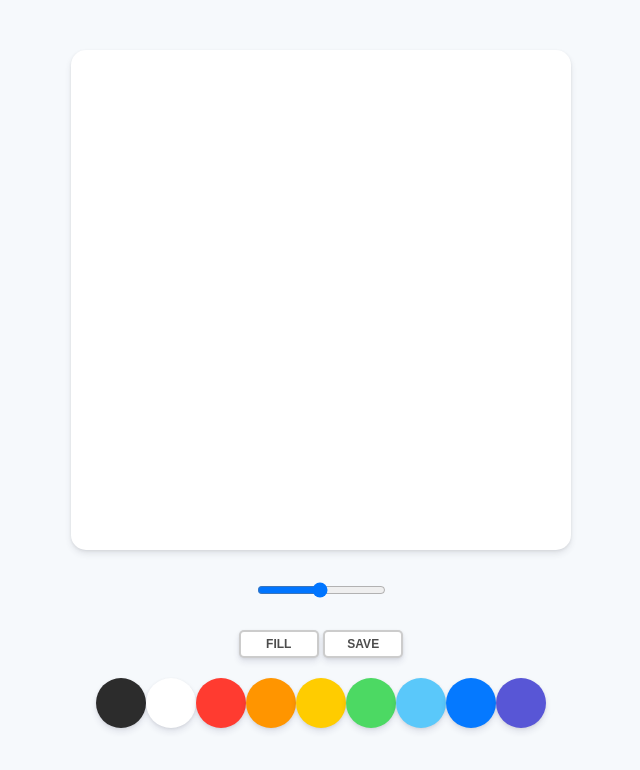
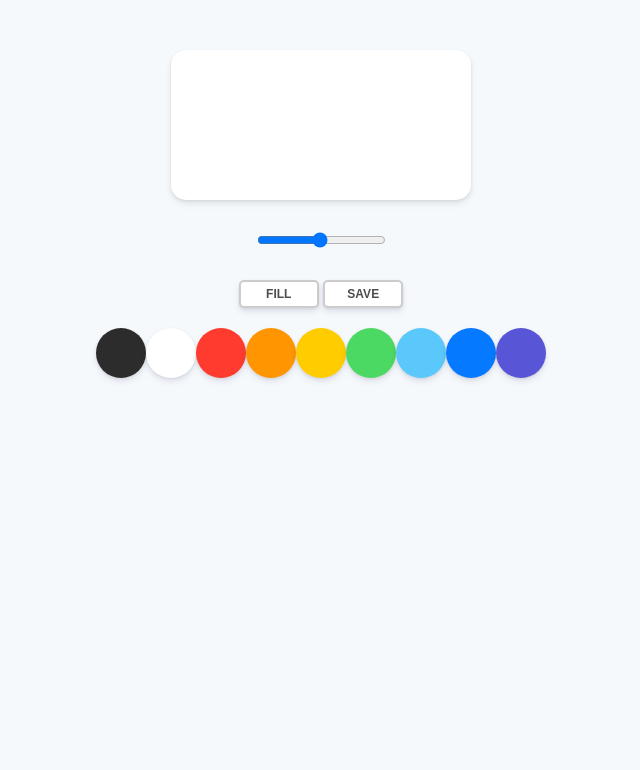
Before and after one commit to roqurdl/paintjs, a plain HTML site: page index.html in a window 1280 px wide. Shown: the whole page, without its empty margins (319-959 px from the left). Drawn offline with Linux system fonts and the light colour scheme; files that its build step writes are made by us from their sources; files whose address does not match are found by name.

Commit message:
refer.html

```diff
--- a/index.html
+++ b/index.html
@@ -2,13 +2,13 @@
 <html lang="en">
   <head>
     <meta charset="UTF-8" />
-    <meta http-equiv="X-UA-Compatible" content="IE=edge" />
     <meta name="viewport" content="width=device-width, initial-scale=1.0" />
-    <link rel="stylesheet" href="css/styles.css" />
-    <title>Document</title>
+    <meta http-equiv="X-UA-Compatible" content="ie=edge" />
+    <link rel="stylesheet" href="styles.css" />
+    <title>PaintJS</title>
   </head>
   <body>
-    <canvas id="jsCanvas" class="canvas" width="500px" height="500px"></canvas>
+    <canvas id="jsCanvas" class="canvas"></canvas>
     <div class="controls">
       <div class="controls__range">
         <input
@@ -25,17 +25,44 @@
         <button id="jsSave">Save</button>
       </div>
       <div class="controls__colors" id="jsColors">
-        <div class="controls__color" style="background-color: #2c2c2c"></div>
-        <div class="controls__color" style="background-color: white"></div>
-        <div class="controls__color" style="background-color: #ff3b30"></div>
-        <div class="controls__color" style="background-color: #ff9500"></div>
-        <div class="controls__color" style="background-color: #ffcc00"></div>
-        <div class="controls__color" style="background-color: #4cd963"></div>
-        <div class="controls__color" style="background-color: #5ac8fa"></div>
-        <div class="controls__color" style="background-color: #0579ff"></div>
-        <div class="controls__color" style="background-color: #5856d6"></div>
+        <div
+          class="controls__color jsColor"
+          style="background-color: #2c2c2c"
+        ></div>
+        <div
+          class="controls__color jsColor"
+          style="background-color: white"
+        ></div>
+        <div
+          class="controls__color jsColor"
+          style="background-color: #ff3b30"
+        ></div>
+        <div
+          class="controls__color jsColor"
+          style="background-color: #ff9500"
+        ></div>
+        <div
+          class="controls__color jsColor"
+          style="background-color: #ffcc00"
+        ></div>
+        <div
+          class="controls__color jsColor"
+          style="background-color: #4cd963"
+        ></div>
+        <div
+          class="controls__color jsColor"
+          style="background-color: #5ac8fa"
+        ></div>
+        <div
+          class="controls__color jsColor"
+          style="background-color: #0579ff"
+        ></div>
+        <div
+          class="controls__color jsColor"
+          style="background-color: #5856d6"
+        ></div>
       </div>
     </div>
-    <script src="js/app.js"></script>
+    <script src="app.js"></script>
   </body>
 </html>
```
